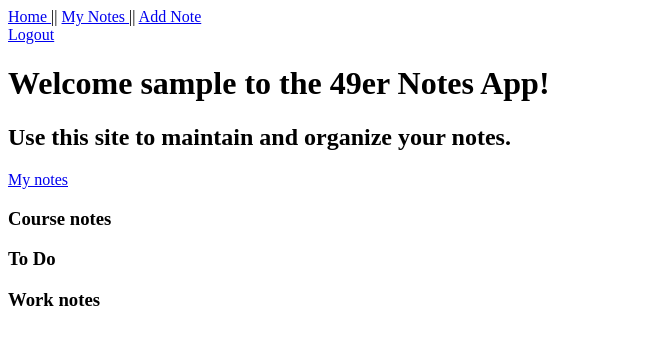
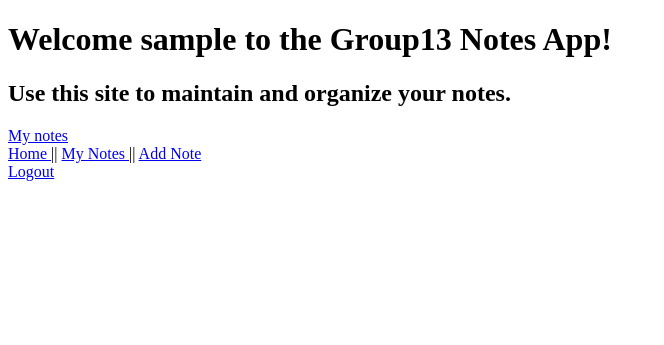
Before and after one commit to dbrow205/ITSC3155_Group13Project, a Flask app: page / in a window 1280 px wide. Shown: the top 345 px of the page, without its empty margins (0-664 px from the left). Run offline with Flask 2, Linux system fonts and the light colour scheme; the visitor is signed in with stand-in values (Sample User, id 1).

Commit message:
updated html pages for consistency

```diff
--- a/templates/index.html
+++ b/templates/index.html
@@ -3,12 +3,15 @@
     <head>
         <meta charset="utf-8">
         <meta name="viewport" content="width=device-width, initial-scale=1">
-        <meta name="description" content="UNCC Notes App">
+        <meta name="description" content="Group 13 Notes App">
         <title>UNCC Notes App</title>
         <!-- styles -->
         <link rel="stylesheet" href="{{ url_for('static', filename='main.css') }}">
     </head>
     <body>
+        <h1>Welcome {{user}} to the Group13 Notes App!</h1>
+        <h2>Use this site to maintain and organize your notes.</h2>
+        <nav> <a href="/notes"> My notes </a> </nav>
         <nav>
             <a href="{{ url_for('index') }}"> Home </a> ||
             <a href="{{ url_for('get_notes') }}"> My Notes </a> ||
@@ -25,11 +28,5 @@
             </nav>
         {% endif %}
 
-        <h1>Welcome {{user}} to the 49er Notes App!</h1>
-        <h2>Use this site to maintain and organize your notes.</h2>
-        <nav> <a href="/notes"> My notes </a> </nav>
-        <h3>Course notes</h3>
-        <h3>To Do</h3>
-        <h3>Work notes</h3>
     </body>
 </html>
--- a/templates/login.html
+++ b/templates/login.html
@@ -25,7 +25,7 @@
         {% endif %}
         </div>
 
-        <h1>Welcome {{user}} to the 49er Notes App!</h1>
+        <h1>Welcome {{user}} to the Group13 Notes App!</h1>
 
         <h2>Use this site to maintain and organize your notes.</h2>
         <div class="formwrapper">
--- a/templates/note.html
+++ b/templates/note.html
@@ -4,7 +4,7 @@
         <meta charset="utf-8">
         <meta name="viewport" content="width=device-width, initial-scale=1">
         <meta name="description" content="UNCC Notes App">
-        <title>UNCC Notes App - View your Note</title>
+        <title>Group13 Notes App - View your Note</title>
         <!-- styles -->
         <link rel="stylesheet" href="{{ url_for('static', filename='main.css') }}">
     </head>
@@ -17,7 +17,7 @@
         <nav>
             <a href="{{ url_for('logout') }}"> Logout </a>
         </nav>
-        <h1>Welcome {{user.name}} to the 49er Notes App!</h1>
+        <h1>Welcome {{user.name}} to the Group13 Notes App!</h1>
         <h1>Note Details</h1>
 
         <table>
--- a/templates/register.html
+++ b/templates/register.html
@@ -26,7 +26,7 @@
         {% endif %}
 
         </div>
-        <h1>Welcome {{user}} to the 49er Notes App!</h1>
+        <h1>Welcome {{user}} to the Group13 Notes App!</h1>
 
         <h2>Use this site to maintain and organize your notes.</h2>
         <div class="formwrapper">
```
Also changed, not shown: templates/new.html (+3 -9 lines).
